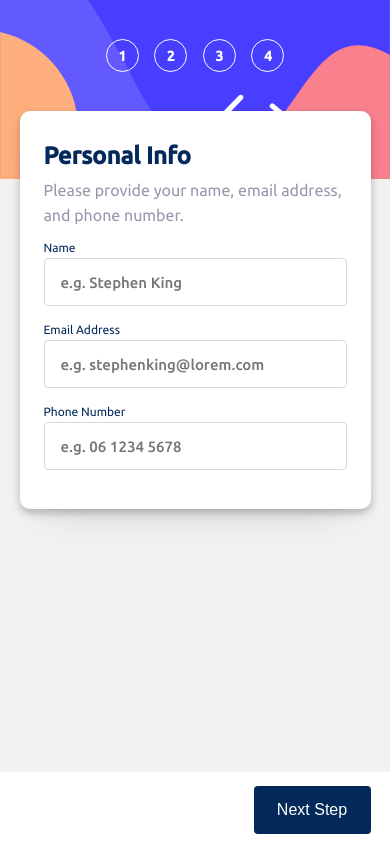
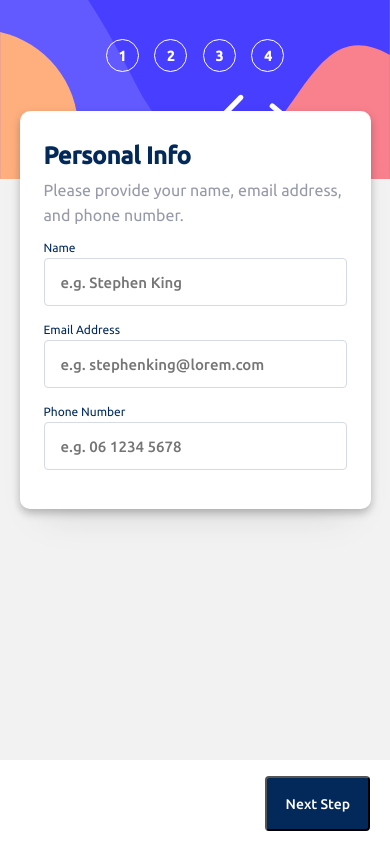
Before and after one commit to kelitasukita/multi-step-form, a React (Vite) app: page / in a window 390 px wide. Built offline with nearby package versions, Linux system fonts and the light colour scheme.

Commit message:
Create responsive button and apply styles

```diff
--- a/src/components/Steps/PersonalInfo/PersonalInfo.tsx
+++ b/src/components/Steps/PersonalInfo/PersonalInfo.tsx
@@ -110,13 +110,23 @@ export default function personalInfo() {
                 onChange={handleInputChange} />
             </div>
 
+            <button
+              className="desktop-btn"
+              type="submit"
+              onClick={handleButtonClick}>Next Step
+            </button>
           </div>
 
         </div>
 
+
       </div>
-      <button type="submit" onClick={handleButtonClick}>Next Step</button>
-      <footer className='go-back-next-btn'>
+      <footer className='bg-footer'>
+        <button
+          className='responsive-btn'
+          type="submit"
+          onClick={handleButtonClick}>Next Step
+        </button>
 
       </footer>
     </>
--- a/src/components/Steps/PersonalInfo/styles.scss
+++ b/src/components/Steps/PersonalInfo/styles.scss
@@ -109,9 +109,9 @@
       }
     }
   }
-}
 
   button {
+    @media (min-width: 961px) {
       width: 123px;
       height: 48px;
       background: $denin;
@@ -128,28 +128,50 @@ button {
 
       cursor: pointer;
 
+      &:hover {
+        background: $next-btn-hover;
+      }
+    }
+
     @media (min-width: 320px) and (max-width: 960px) {
-    // margin-top: 45%;
-    width: 30%;
+      display: none;
+    }
+  }
+}
+
+.responsive-btn {
+  @media (min-width: 320px) and (max-width: 960px) {
+    font-family: Ubuntu, sans-serif;
+    background: $denin;
+    color: $white;
+    font-weight: 500;
+    font-size: 14px;
+    line-height: 16px;
+    width: 27%;
+    height: 65%;
     border-radius: 4px;
     position: absolute;
     z-index: 2;
-    bottom: 0;
-    right: 0;
-    margin: 2% 5% 2.5% 0;
-  }
+    left: 68%;
+    top: 20%;
+    margin: auto;
 
     &:hover {
       background: $next-btn-hover;
     }
   }
-.go-back-next-btn {
+
+  @media (min-width: 961px) {
+    display: none;
+  }
+}
+.bg-footer {
   position: relative;
   z-index: 1;
   background: $white;
   max-width: 960px;
   width: 100%;
-  height: 72px;
+  height: 10%;
   position: fixed;
   left: 0;
   bottom: 0;
```
Lines whose indentation alone changed are shown as unchanged.
